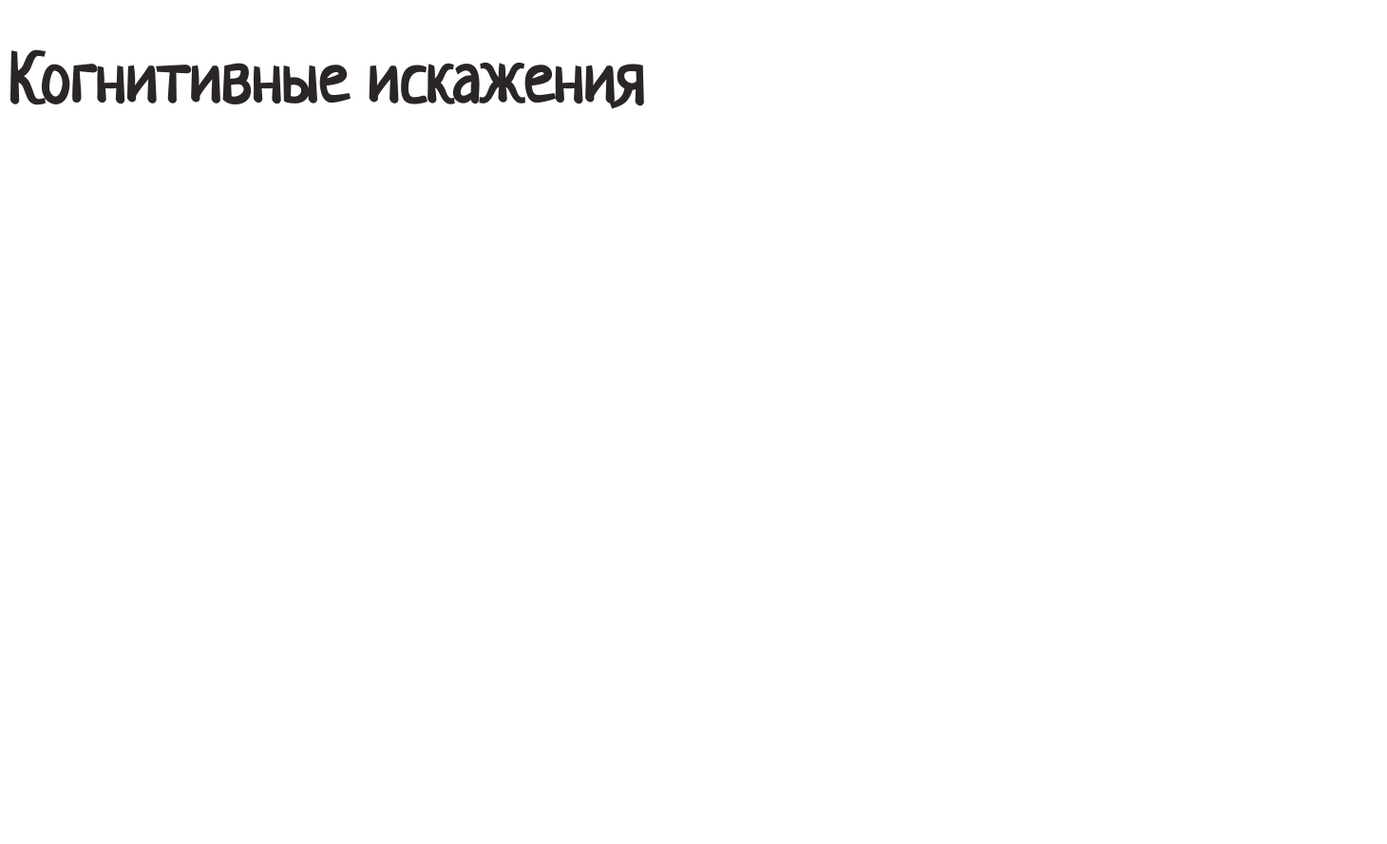
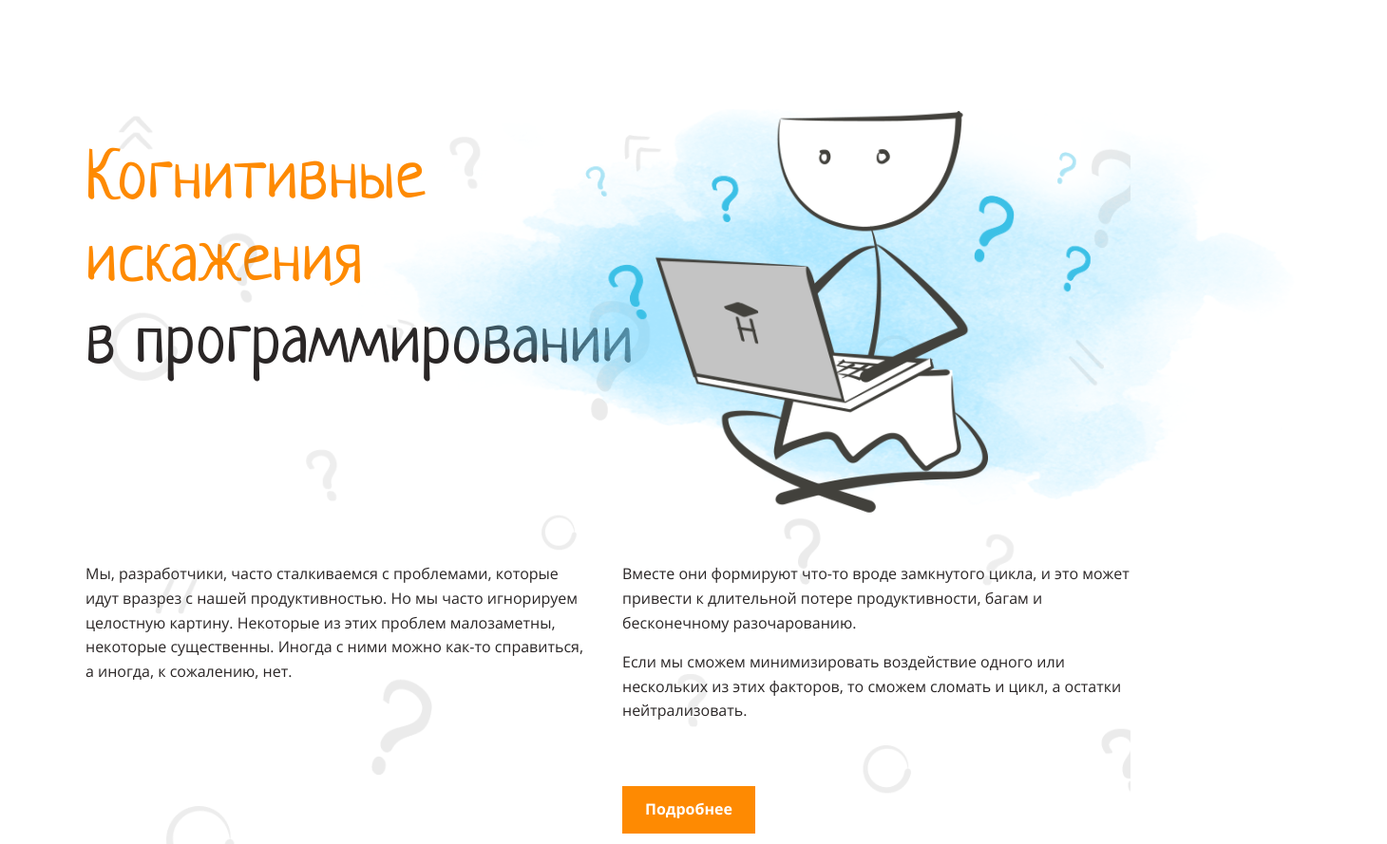
Before and after one commit to sunn-shinne/cognitive-distortions, a website: page src/index.html in a window 1280 px wide. Shown: the top 889 px of the page at 95% size, 1460 px wide, since content can reach past the window. Before the commit the page ends 800 px from the top, so only its background shows below. Drawn offline with Linux system fonts and the light colour scheme.

Commit message:
Make up header

```diff
--- a/src/index.html
+++ b/src/index.html
@@ -8,11 +8,40 @@
     <title>Когнитивные искажения</title>
 
     <link rel="stylesheet" href="styles/style.css">
+    <link rel="stylesheet" href="styles/header.css">
 </head>
 
 <body>
-    <header>
-        <h1>Когнитивные искажения</h1>
+    <header class="header">
+        <div class="header-content">
+            <h1 class="header-title">
+                Когнитивные<br>искажения<br>
+                <span class="header-title__dark">в программировании</span>
+            </h1>
+            <img class="header-image" src="./assets/images/main.png">
+            <div class="column-2">
+                <p class="m-0">
+                    Мы, разработчики, часто сталкиваемся с проблемами, которые идут вразрез с нашей продуктивностью. Но
+                    мы
+                    часто игнорируем целостную картину. Некоторые из этих проблем малозаметны, некоторые существенны.
+                    Иногда
+                    с ними можно как-то справиться, а иногда, к сожалению, нет.
+                </p>
+                <br>
+                <p class="break-inside-avoid">Вместе они формируют что-то вроде замкнутого цикла, и это может привести к
+                    длительной
+                    потере
+                    продуктивности, багам и бесконечному разочарованию.
+                </p>
+                <p>
+                    Если мы сможем минимизировать воздействие одного или нескольких из этих факторов, то сможем сломать
+                    и
+                    цикл, а остатки нейтрализовать.
+                </p>
+                </p>
+                <a class="header-link" src="#">Подробнее</a>
+            </div>
+        </div>
     </header>
     <main>
         <section></section>
--- /dev/null
+++ b/src/styles/header.css
@@ -0,0 +1,43 @@
+.header {
+  position: relative;
+  /* height: 914px; */
+}
+
+header::before {
+  content: "";
+  position: absolute;
+  width: 100%;
+  height: 100%;
+  background-image: url("../assets/images/background.png");;
+  background-repeat: no-repeat;
+  background-size: cover;
+  opacity: 10%;
+}
+
+.header-title {
+  color: var(--primary);
+  margin-bottom: 185px;
+}
+
+.header-image {
+  height: 525px;
+
+  position: absolute;
+  top: 55px;
+  right: -270px;
+}
+
+.header-title__dark {
+  color: var(--dark);
+}
+
+.header-link {
+  padding: 12px 24px;
+  font-weight: bold;
+  color: var(--white);
+  background-color: var(--primary);
+  cursor: pointer;
+
+  position: absolute;
+  bottom: 0;
+}
--- a/src/styles/style.css
+++ b/src/styles/style.css
@@ -28,14 +28,18 @@
 }
 
 body {
+  box-sizing: border-box;
   font: 16px/1.6em "Open Sans", sans-serif;
   color: #2A2626;
+  margin: 0%;
+  overflow-x: hidden;
 }
 
 h1,
 h2,
 h3 {
   font-family: Neucha, sans-serif;
+  font-weight: normal;
   line-height: 1.2em;
 }
 
@@ -51,9 +55,39 @@ h3 {
   font-size: 34px;
 }
 
-.content-block {
+header,
+section,
+footer {
+  width: 100%;
+  margin: 0 auto;
+}
+
+header,
+section,
+footer > div {
+  position: relative;
   width: 1100px;
-  text-align: center;
   padding-top: 100px;
   padding-bottom: 100px;
 }
+
+.m-0 {
+  margin: 0;
+}
+
+.p-relative {
+  position: relative;
+}
+
+.p-absolute {
+  position: absolute;
+}
+
+.column-2 {
+  column-count: 2;
+  column-gap: 30px;
+}
+
+.break-inside-avoid {
+  break-inside: avoid;
+}
```
Also changed, not shown: src/assets/images/1.png (added), src/assets/images/2.png (added), src/assets/images/3.png (added), src/assets/images/4.png (added), src/assets/images/5.png (added), src/assets/images/background.png (added), src/assets/images/main.png (added), src/assets/images/send.svg (added).
